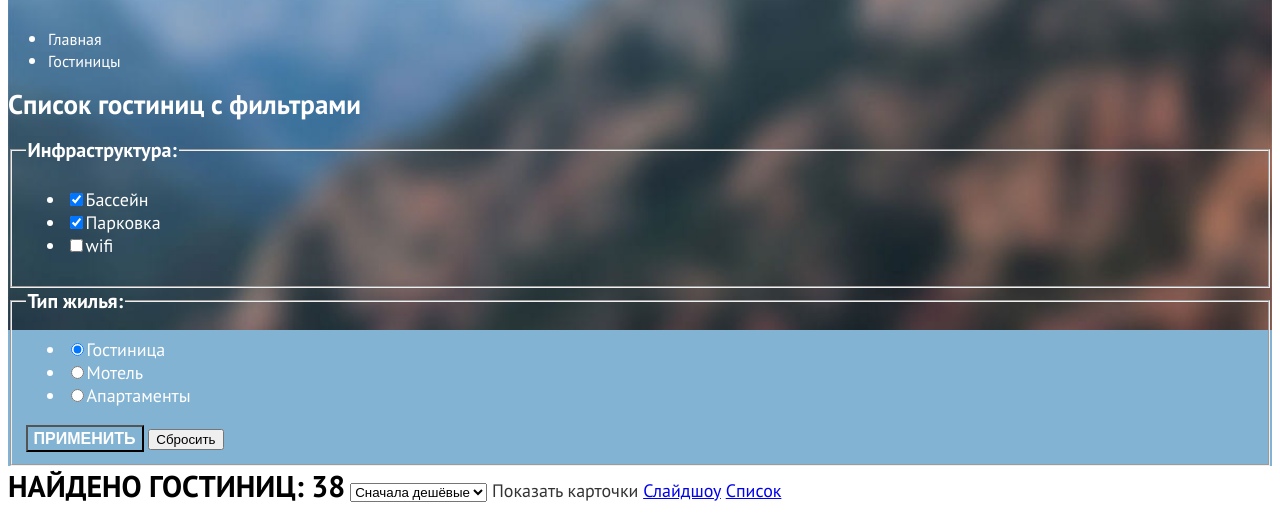
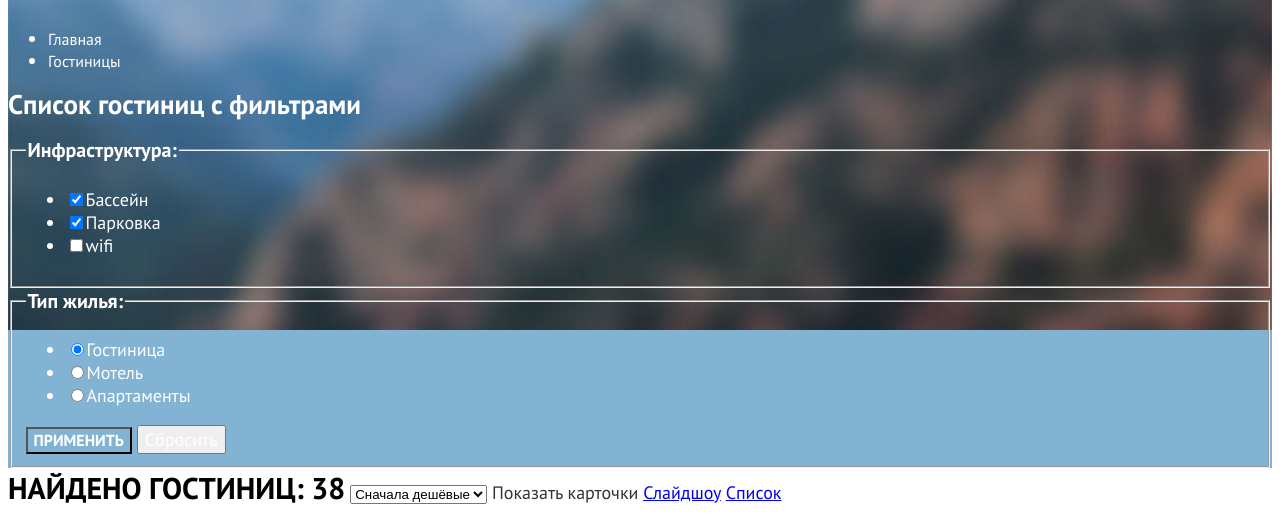
Before and after one commit to htmlacademy-htmlcss/2026737-sedona-33, a plain HTML site: page 4/catalog.html in a window 1280 px wide. Shown: the part 420-935 px from the top of the page. Drawn offline with Linux system fonts and the light colour scheme.

Commit message:
:heavy_check_mark: Сборка #4

```diff
--- a/4/catalog.html
+++ b/4/catalog.html
@@ -100,7 +100,7 @@
           </ul>
           <!--Стоимость жилья-->
           <button class="button-blue" type="submit">Применить</button>
-          <button class="button" type="reset">Сбросить</button>
+          <button class="button-reset" type="reset">Сбросить</button>
         </fieldset>
       </form>
     </section>
--- a/4/styles/styles.css
+++ b/4/styles/styles.css
@@ -267,6 +267,7 @@ text-transform: uppercase;
 }
 
 .button-subscribe {
+  font-family: "PT Sans", sans-serif;
   font-weight: 700;
   font-size: 20px;
   line-height: 26px;
@@ -277,6 +278,7 @@ text-transform: uppercase;
 }
 
 .button-blue {
+  font-family: "PT Sans", sans-serif;
   font-weight: 700;
   font-size: 16px;
   line-height: 21px;
@@ -287,6 +289,7 @@ text-transform: uppercase;
 }
 
 .button-green {
+  font-family: "PT Sans", sans-serif;
   font-weight: 700;
   font-size: 16px;
   line-height: 21px;
@@ -307,6 +310,15 @@ text-transform: uppercase;
   text-decoration: none;
 }
 
+.button-reset {
+  font-family: "PT Sans", sans-serif;
+  font-weight: 400;
+  font-size: 18px;
+  line-height: 23px;
+  text-align: center;
+  color: #FFFFFF;
+}
+
 .breadcrumbs-link {
   font-weight: 400;
   font-size: 16px;
```
